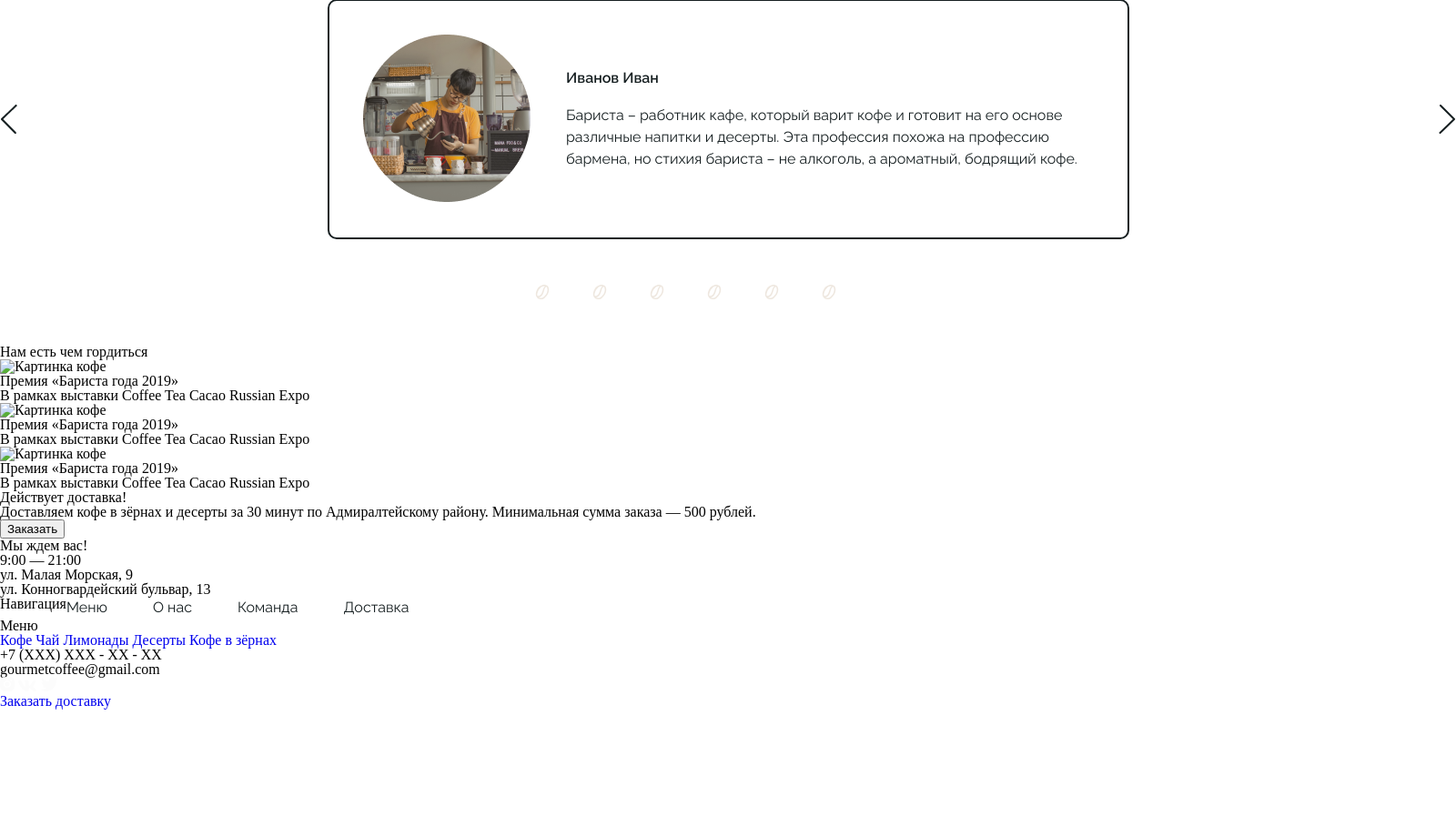
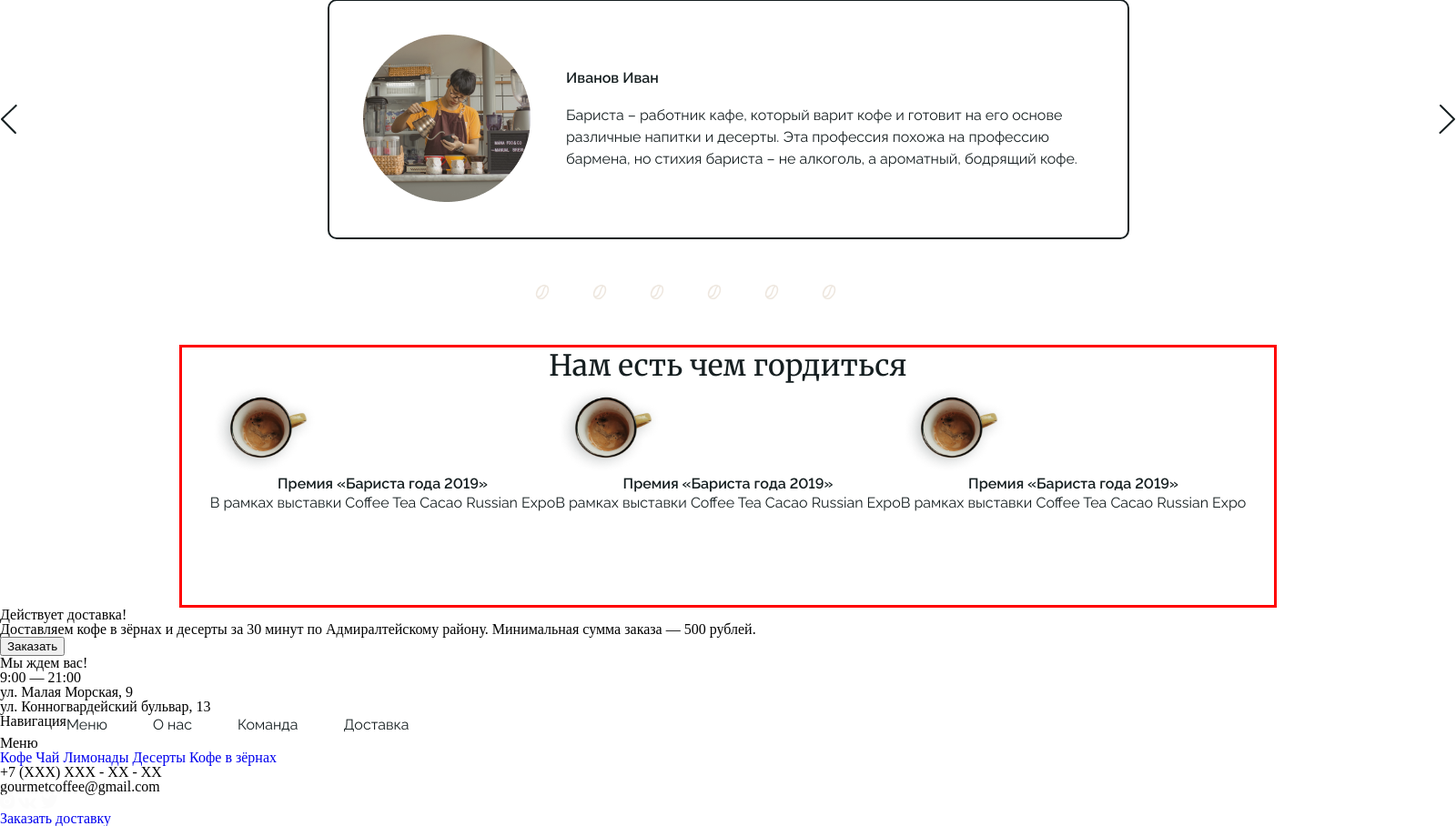
Before and after one commit to tomright/home, a PHP site: page / in a window 1600 px wide. Shown: the part 3507-4415 px from the top of the page at 91% size. Run offline with PHP 8.4, Linux system fonts and the light colour scheme.

Commit message:
gk.test начал делать rewards

```diff
--- a/gk.test/www/index.html
+++ b/gk.test/www/index.html
@@ -197,19 +197,19 @@
           <h1>Нам есть чем гордиться</h1>
           <div class="rewards">
             <div class="reward">
-              <img src="#" alt="Картинка кофе" />
-              <p>Премия «Бариста года 2019»</p>
-              <p>В рамках выставки Coffee Tea Cacao Russian Expo</p>
+              <img class="rewardimg" src="/img/бариста.png" alt="Картинка кофе" />
+              <p class="rewardbarista" >Премия «Бариста года 2019»</p>
+              <p class="rewardtext" >В рамках выставки Coffee Tea Cacao Russian Expo</p>
             </div>
             <div class="reward">
-              <img src="#" alt="Картинка кофе" />
-              <p>Премия «Бариста года 2019»</p>
-              <p>В рамках выставки Coffee Tea Cacao Russian Expo</p>
+              <img class="rewardimg" src="/img/бариста.png" alt="Картинка кофе" />
+              <p class="rewardbarista" >Премия «Бариста года 2019»</p>
+              <p class="rewardtext" >В рамках выставки Coffee Tea Cacao Russian Expo</p>
             </div>
             <div class="reward">
-              <img src="#" alt="Картинка кофе" />
-              <p>Премия «Бариста года 2019»</p>
-              <p>В рамках выставки Coffee Tea Cacao Russian Expo</p>
+              <img class="rewardimg" src="/img/бариста.png" alt="Картинка кофе" />
+              <p class="rewardbarista" >Премия «Бариста года 2019»</p>
+              <p class="rewardtext" >В рамках выставки Coffee Tea Cacao Russian Expo</p>
             </div>
           </div>
         </div>
--- a/gk.test/www/style.css
+++ b/gk.test/www/style.css
@@ -438,3 +438,60 @@ a {
   padding-right: 47px;
   content: "";
 }
+.rewardsblock {
+  display: flex;
+  flex-direction: column;
+  align-items: center;
+  width: 1200px;
+  height: 283px;
+  border: 3px red solid;
+  margin: 0 auto;
+}
+.rewardsblock > h1 {
+  font-family: "Merriweather";
+  font-style: normal;
+  font-weight: 400;
+  font-size: 32px;
+  line-height: 40px;
+
+  /* black */
+  color: #161f21;
+}
+.rewards {
+  display: flex;
+}
+.rewardbarista {
+  font-family: "Raleway";
+  font-style: normal;
+  font-weight: 600;
+  font-size: 16px;
+  line-height: 19px;
+  /* identical to box height */
+  text-align: center;
+  font-feature-settings: "pnum" on, "lnum" on;
+  /* black */
+  color: #161f21;
+}
+.rewardtext {
+  font-family: "Raleway";
+  font-style: normal;
+  font-weight: 400;
+  font-size: 16px;
+  line-height: 24px;
+
+  /* identical to box height, or 150% */
+  text-align: center;
+  font-feature-settings: "pnum" on, "lnum" on;
+
+  /* black */
+  color: #161f21;
+}
+.rewardimg {
+  width: 120px;
+  height: 100px;
+}
+.reward {
+  display: flex;
+  flex-direction: column;
+  justify-content: center;
+}
```
